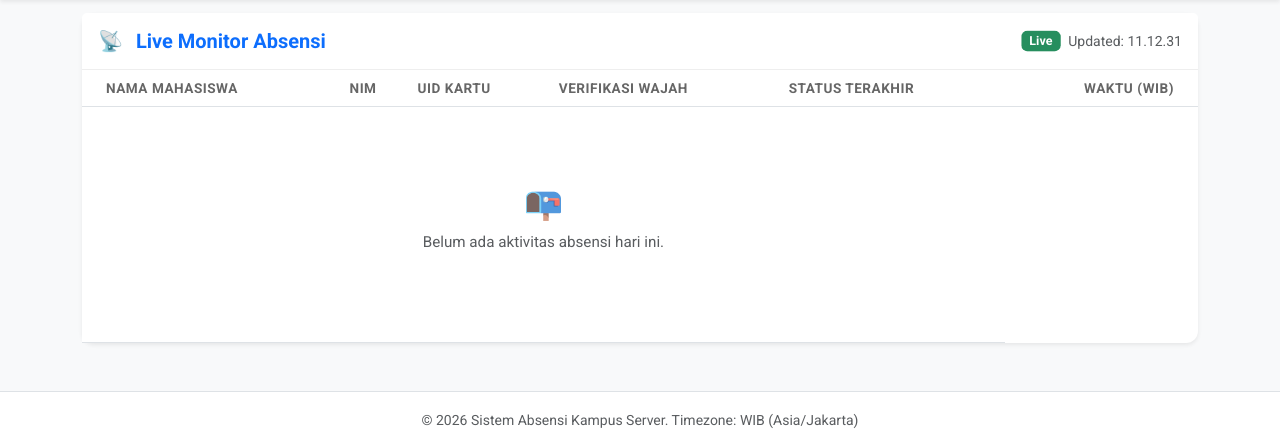
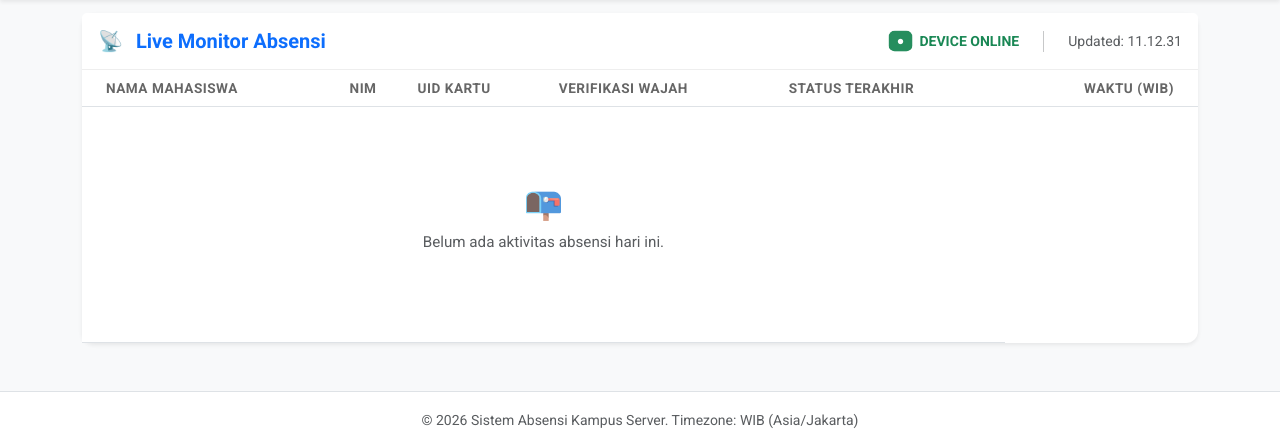
Before and after one commit to reykadiva/AbsenProject, a Flask app: page /monitor in a window 1280 px wide. Shown: the part 59-506 px from the top of the page. Run offline with Flask 3, Linux system fonts and the light colour scheme; data that the repository does not hold is empty.

Commit message:
Add ping endpoint and return face status in tap response

```diff
--- a/absensi_server/server.py
+++ b/absensi_server/server.py
@@ -58,6 +58,15 @@ def get_db_connection():
 
 # --- API ENDPOINTS ---
 
+# Global Heartbeat Tracker
+last_device_ping = None
+
+@app.route('/ping', methods=['GET'])
+def ping():
+    global last_device_ping
+    last_device_ping = datetime.now()
+    return jsonify({"status": "online", "time": last_device_ping.isoformat()}), 200
+
 @app.route('/tap', methods=['POST'])
 def tap():
     try:
@@ -73,18 +82,11 @@ def tap():
         # V2.5: Optional face verification status from face reco server
         face_status = data.get('face_status', 'UNKNOWN')
 
-        # Basic Validation
-        if not uid or action not in ['IN', 'OUT', 'DENIED']:
-            return jsonify({"status": "error", "message": "Invalid data (missing uid or invalid action)"}), 400
+        # DEBUG: Log incoming payload
+        print(f"[TAP] Payload: {data}")
 
         conn = get_db_connection()
         cursor = conn.cursor()
-
-        # 1. Save/Update User (if not denied/generic error)
-        # INSERT OR IGNORE avoids crashing if user exists; valid for simple logging
-
-        # DEBUG: Log incoming payload
-        print(f"[TAP] Payload: {data}")
 
         # 1. Save/Update User (if not denied/generic error)
         # INSERT OR IGNORE avoids crashing if user exists; valid for simple logging
@@ -120,9 +122,19 @@ def tap():
         conn.commit()
         conn.close()
 
-        return jsonify({"status": "ok"}), 200
+        # Update Heartbeat on tap as well, just in case
+        global last_device_ping
+        last_device_ping = datetime.now()
+
+        # RETURN Face Status to ESP32 for LCD Feedback
+        return jsonify({
+            "status": "ok",
+            "face_status": face_status,
+            "message": "Absensi Berhasil" if face_status == 'MATCH' else "Wajah Tidak Dikenali"
+        }), 200
 
     except Exception as e:
+        print(f"[ERROR TAP] {e}")
         return jsonify({"status": "error", "message": str(e)}), 500
 
 
@@ -151,7 +163,15 @@ def monitor():
     '''
     records = conn.execute(query).fetchall()
     conn.close()
-    return render_template('monitor.html', records=records)
+
+    # Calculate status offline/online based on last ping
+    global last_device_ping
+    seconds_since_ping = 999
+    if last_device_ping:
+        delta = datetime.now() - last_device_ping
+        seconds_since_ping = int(delta.total_seconds())
+
+    return render_template('monitor.html', records=records, seconds_since_ping=seconds_since_ping)
 
 @app.route('/log')
 def log():
--- a/absensi_server/templates/monitor.html
+++ b/absensi_server/templates/monitor.html
@@ -6,8 +6,21 @@
         <h5 class="mb-0 fw-bold text-primary">
             <span class="me-2">📡</span> Live Monitor Absensi
         </h5>
-        <div class="d-flex align-items-center">
-            <span class="badge bg-success me-2 pulsate">Live</span>
+        <div class="d-flex align-items-center gap-3">
+            <!-- New: Device Status Indicator -->
+            {% if seconds_since_ping < 15 %} <div class="d-flex align-items-center text-success">
+                <span class="badge bg-success me-2 pulsate">●</span>
+                <span class="fw-bold small">DEVICE ONLINE</span>
+        </div>
+        {% else %}
+        <div class="d-flex align-items-center text-danger" title="Last seen {{ seconds_since_ping }}s ago">
+            <span class="badge bg-danger me-2">●</span>
+            <span class="fw-bold small">DEVICE OFFLINE</span>
+        </div>
+        {% endif %}
+
+        <div class="vr mx-2"></div>
+
         <small class="text-muted" id="lastUpdated">Updated: Just now</small>
     </div>
 </div>
@@ -26,8 +39,7 @@
             </thead>
             <tbody>
                 {% for row in records %}
-                    <tr class="cursor-pointer"
-                        onclick="window.location='{{ url_for('mahasiswa_detail', uid=row.uid) }}'">
+                <tr class="cursor-pointer" onclick="window.location='{{ url_for('mahasiswa_detail', uid=row.uid) }}'">
                     <td class="ps-4 fw-medium">{{ row.nama }}</td>
                     <td>{{ row.nim }}</td>
                     <td><code class="text-muted">{{ row.uid }}</code></td>
@@ -52,8 +64,7 @@
                             <i class="me-1">⬆</i> KELUAR
                         </span>
                         {% elif row.action == 'DENIED' %}
-                            <span
-                                class="badge bg-danger-subtle text-danger border border-danger-subtle rounded-pill px-3">
+                        <span class="badge bg-danger-subtle text-danger border border-danger-subtle rounded-pill px-3">
                             <i class="me-1">✖</i> DITOLAK
                         </span>
                         {% else %}
```
Lines whose indentation alone changed are shown as unchanged.
